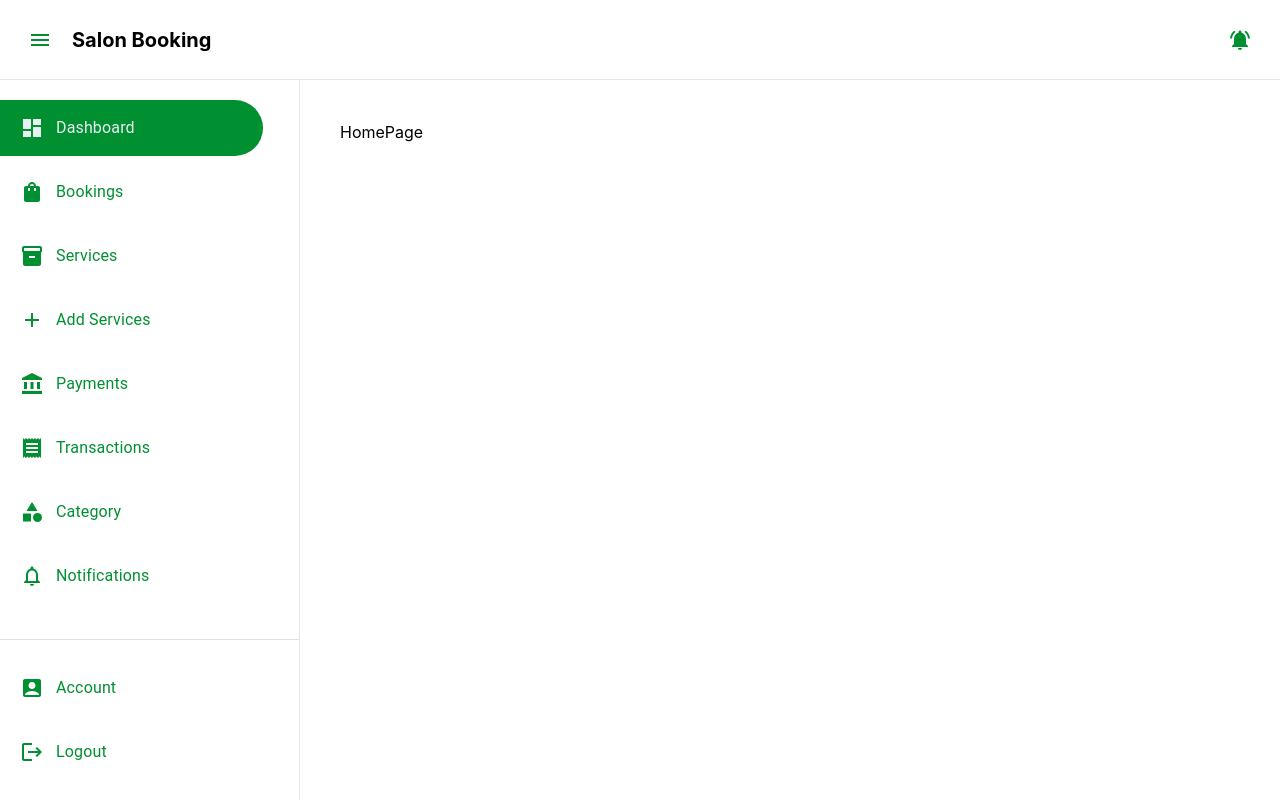
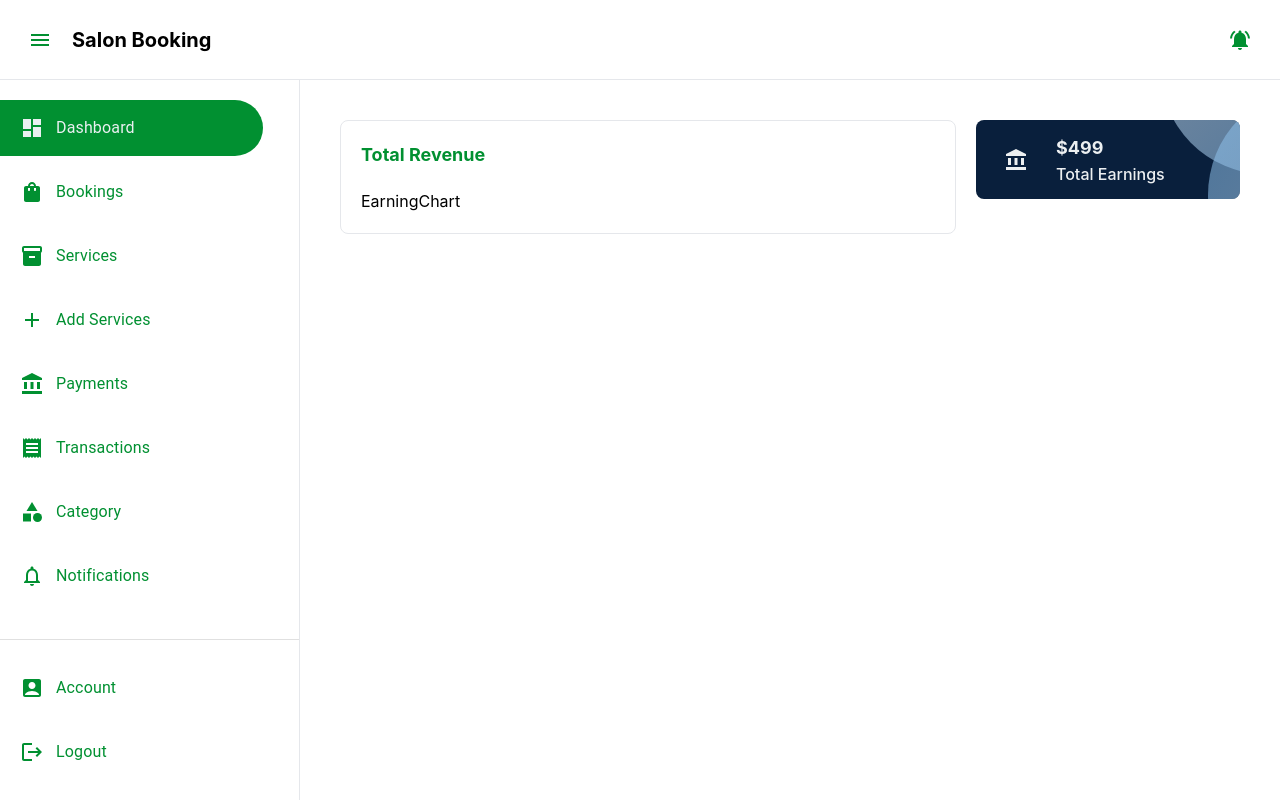
Before and after one commit to Ndlam0211/Salon-Booking-Client, a React (Create React App) app: page /salon-dashboard in a window 1280 px wide. Built offline with nearby package versions, Linux system fonts and the light colour scheme; no server answers.

Commit message:
Add EarningChart and ReportCard components

```diff
--- a/src/Routes/SalonRoutes.jsx
+++ b/src/Routes/SalonRoutes.jsx
@@ -5,10 +5,10 @@ import TransactionTable from "../Salon/Transaction/TransactionTable";
 import Category from "../Salon/Category/Category";
 import { Route, Routes } from "react-router-dom";
 import CreateServiceForm from "../Salon/Service/CreateServiceForm";
-import HomePage from "../Salon/Home/HomePage";
 import Payment from "../Salon/Payment/Payment";
 import Profile from '../Salon/Profile/Profile';
 import Notifications from '../Salon/Notifications/Notifications';
+import HomePage from '../Salon/Salon Dashboard/HomePage';
 
 const SalonRoutes = () => {
   return (
--- a/src/Salon/Home/HomePage.jsx
+++ /dev/null
@@ -1,9 +0,0 @@
-import React from 'react'
-
-const HomePage = () => {
-  return (
-    <div>HomePage</div>
-  )
-}
-
-export default HomePage
--- /dev/null
+++ b/src/Salon/Salon Dashboard/HomePage.jsx
@@ -0,0 +1,29 @@
+import React from 'react'
+import EarningChart from './chart/EarningChart'
+import ReportCard from './ReportCard'
+import {AccountBalance} from '@mui/icons-material'
+
+const HomePage = () => {
+  return (
+    <div className='space-y-5'>
+      <div className="lg:flex gap-5">
+        <div className="space-y-10 rounded-md w-full lg:w-[70%]">
+          <div className="border rounded-lg p-5 w-full">
+            <h1 className='text-lg font-bold pb-5 text-primary-color'>Total Revenue</h1>
+            <EarningChart />
+          </div>
+        </div>
+
+        <section className='space-y-5 w-full lg:w-[30%]'>
+          <ReportCard
+            icon={<AccountBalance/>}
+            value={"$" + 499}
+            title={"Total Earnings"}
+          />
+        </section>
+      </div>
+    </div>
+  )
+}
+
+export default HomePage
--- /dev/null
+++ b/src/Salon/Salon Dashboard/ReportCard.css
@@ -0,0 +1,33 @@
+.reportCard {
+    transition: box-shadow 300ms cubic-bezier(0.4, 0, 0.2, 1);
+    background-image: none;
+    border: none rgb(227, 232, 239);
+    border-radius: 8px;
+    background-color: rgb(9, 31,60);
+    color: rgb(236, 239, 241);
+    overflow: hidden;
+    position: relative;
+}
+
+.reportCard::before {
+    content: "";
+    position: absolute;
+    top: -160px;
+    right: -130px;
+    width: 210px;
+    height: 214px;
+    background: linear-gradient(140.9deg, rgb(133, 145, 161) -14.02%, rgba(144,202,249, 0.5) 100%);
+    border-radius: 50%;
+}
+
+.reportCard::after {
+    content: "";
+    position: absolute;
+    top: -30px;
+    right: -180px;
+    width: 214px;
+    height: 210px;
+    background: linear-gradient(210.04deg, rgb(133, 145, 161) -50.94%, rgba(144,202,249, 0.5) 100%);
+    border-radius: 50%;
+    transform: rotate(90deg);
+}
--- /dev/null
+++ b/src/Salon/Salon Dashboard/ReportCard.jsx
@@ -0,0 +1,19 @@
+import React from 'react'
+import "./ReportCard.css"
+
+const ReportCard = ({icon, value, title}) => {
+  return (
+    <div className='flex gap-5 items-center p-5 w-full rounded-md h-[79px] reportCard'>
+        <div className="rounded-md p-2">
+            {icon}
+        </div>
+
+        <div className="">
+            <p className='font-bold text-lg'>{value}</p>
+            <p className='font-medium'>{title}</p>
+        </div>
+    </div>
+  )
+}
+
+export default ReportCard
--- /dev/null
+++ b/src/Salon/Salon Dashboard/chart/EarningChart.jsx
@@ -0,0 +1,9 @@
+import React from 'react'
+
+const EarningChart = () => {
+  return (
+    <div>EarningChart</div>
+  )
+}
+
+export default EarningChart
```
